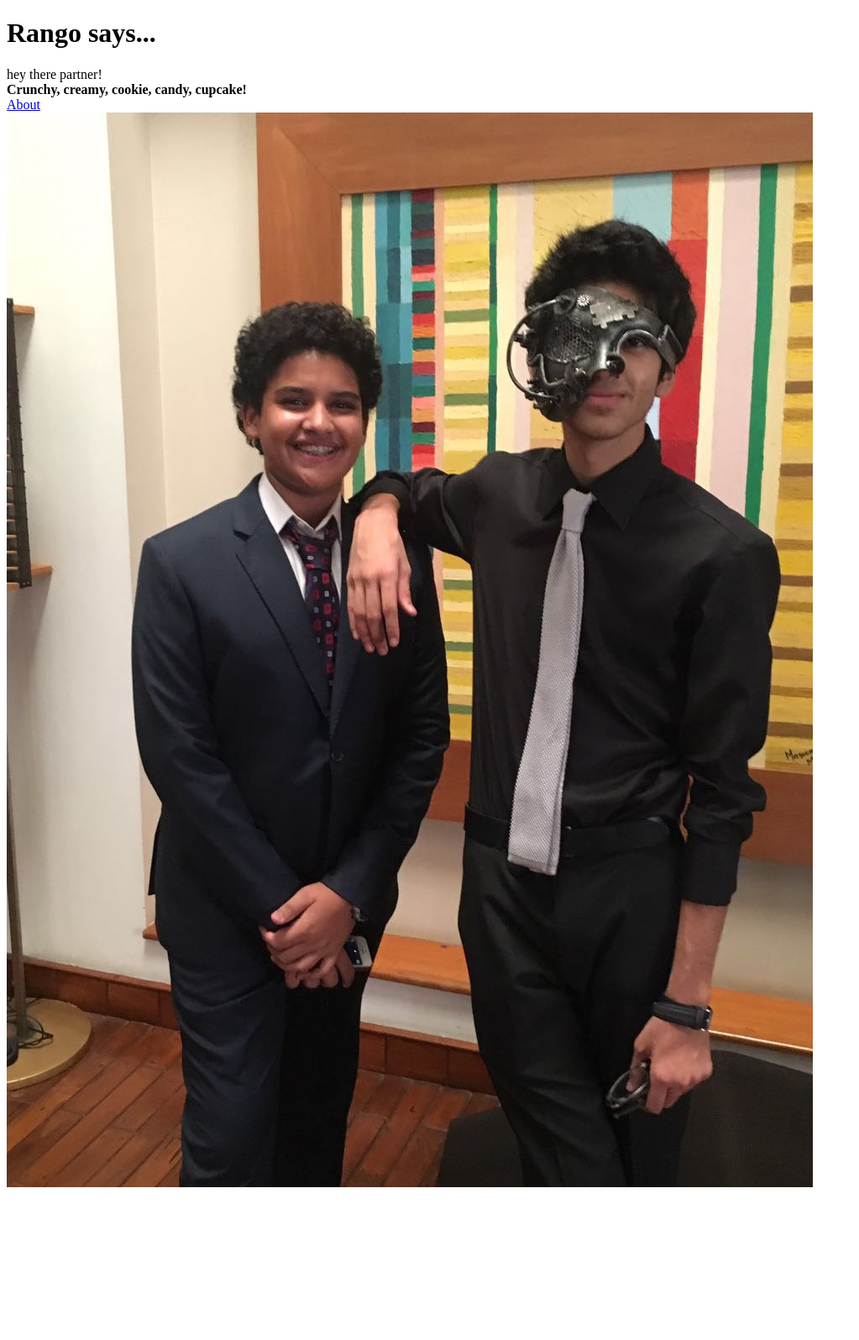
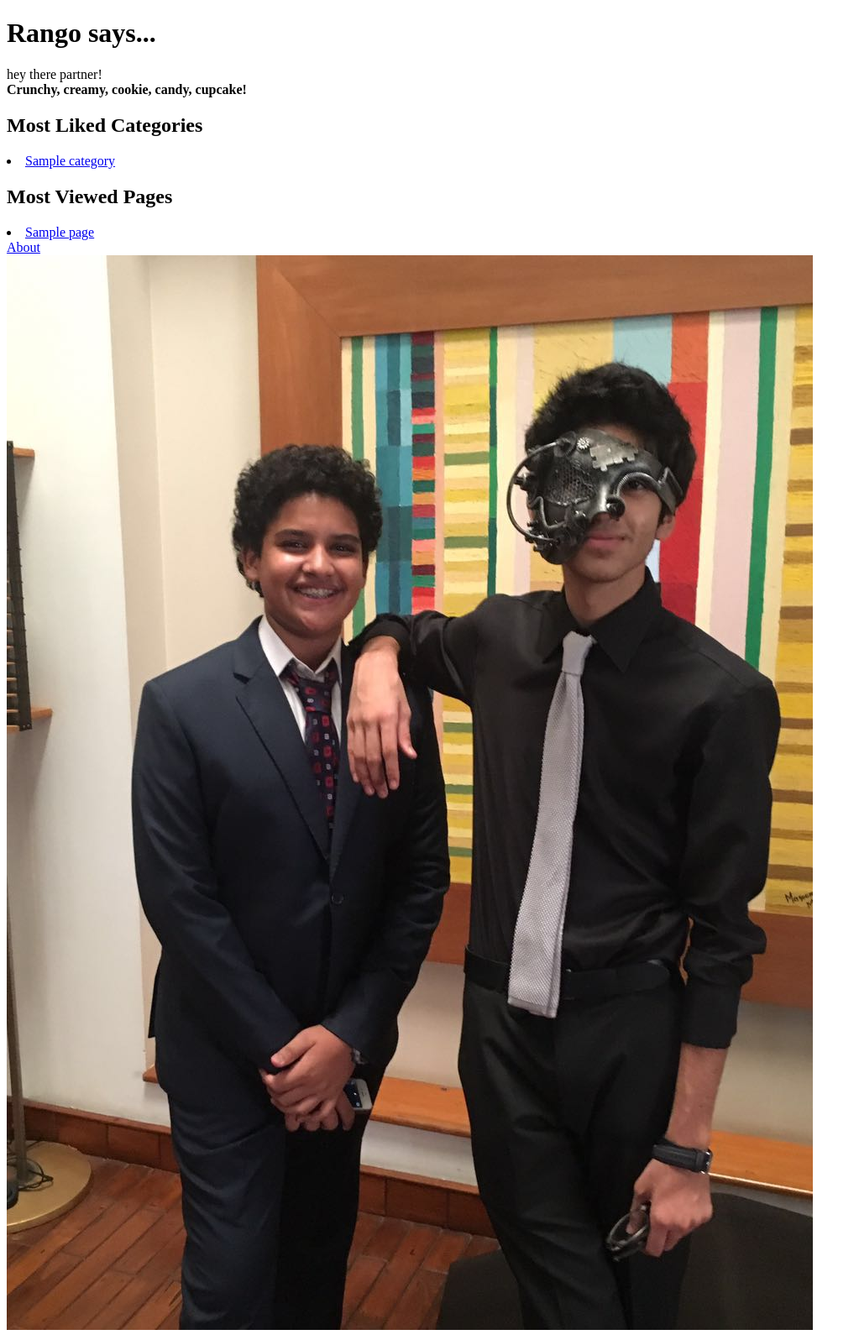
Before and after one commit to RazaKazi/-tango_with_django_project, a Django app: page / in a window 1280 px wide. Shown: the whole page at 84% size, without its empty margins (0-1023 px from the left). Before the commit the page ends 1414 px from the top, so only its background shows below. Run offline with Django 3.2, Linux system fonts and the light colour scheme; tables that the repository leaves empty hold one stand-in row (values such as "Sample post").

Commit message:
chapter 6 commit

```diff
--- a/rango/admin.py
+++ b/rango/admin.py
@@ -4,6 +4,10 @@ from rango.models import Category, Page
 class PageAdmin(admin.ModelAdmin):
     list_display = ('title', 'category', 'url')
 
+class CategoryAdmin(admin.ModelAdmin):
+	prepopulated_fields = {'slug': ('name',)}
+
 # Register your models here.
-admin.site.register(Category)
+
 admin.site.register(Page, PageAdmin)
+admin.site.register(Category, CategoryAdmin)
--- a/rango/models.py
+++ b/rango/models.py
@@ -1,10 +1,16 @@
 from django.db import models
+from django.template.defaultfilters import slugify
 
 # Create your models here.
 class Category(models.Model):
 	name = models.CharField(max_length=128, unique=True)
 	views = models.IntegerField(default=0)
 	likes = models.IntegerField(default=0)
+	slug = models.SlugField(unique=True)
+
+	def save(self, *args, **kwargs):
+		self.slug = slugify(self.name)
+		super(Category, self).save(*args, **kwargs)
 
 	class Meta:
 		verbose_name_plural = 'Categories'
--- a/rango/urls.py
+++ b/rango/urls.py
@@ -1,9 +1,9 @@
 from django.urls import path
 from rango import views
-from django.conf import settings
-from django.conf.urls.static import static
+
 app_name = 'rango'
 urlpatterns = [
 	path('', views.index, name='index'),
 	path('about/', views.about, name='about'),
-] + static(settings.MEDIA_URL, document_root=settings.MEDIA_ROOT)
+	path('category/<slug:category_name_slug>/',views.show_category, name='show_category'),
+]
--- a/rango/views.py
+++ b/rango/views.py
@@ -1,13 +1,48 @@
 from django.shortcuts import render
 from django.http import HttpResponse
+from rango.models import Category
+from rango.models import Page
 def index(request):
-	# Construct a dictionary to pass to the template engine as its context.
-	# Note the key boldmessage matches to {{ boldmessage }} in the template!
-	context_dict = {'boldmessage': 'Crunchy, creamy, cookie, candy, cupcake!'}
-	# Return a rendered response to send to the client.
-	# We make use of the shortcut function to make our lives easier.
-	# Note that the first parameter is the template we wish to use.
+	# Query the database for a list of ALL categories currently stored.
+	# Order the categories by the number of likes in descending order.
+	# Retrieve the top 5 only -- or all if less than 5.
+	# Place the list in our context_dict dictionary (with our boldmessage!)
+	# that will be passed to the template engine.
+	page_list = Page.objects.order_by('-views')[:5]
+	category_list = Category.objects.order_by('-likes')[:5]
+	context_dict = {}
+	context_dict['pages'] = page_list
+	context_dict['boldmessage'] = 'Crunchy, creamy, cookie, candy, cupcake!'
+	context_dict['categories'] = category_list
+	# Render the response and send it back!
 	return render(request, 'rango/index.html', context=context_dict)
+
+def show_category(request, category_name_slug):
+	# Create a context dictionary which we can pass
+	# to the template rendering engine.
+	context_dict = {}
+	try:
+		# Can we find a category name slug with the given name?
+		# If we can't, the .get() method raises a DoesNotExist exception.
+		# The .get() method returns one model instance or raises an exception.
+		category = Category.objects.get(slug=category_name_slug)
+		# Retrieve all of the associated pages.
+		# The filter() will return a list of page objects or an empty list.
+		pages = Page.objects.filter(category=category)
+		# Adds our results list to the template context under name pages.
+		context_dict['pages'] = pages
+		# We also add the category object from
+		# the database to the context dictionary.
+		# We'll use this in the template to verify that the category exists.
+		context_dict['category'] = category
+	except Category.DoesNotExist:
+		# We get here if we didn't find the specified category.
+		# Don't do anything -
+		# the template will display the "no category" message for us.
+		context_dict['category'] = None
+		context_dict['pages'] = None
+	# Go render the response and return it to the client.
+	return render(request, 'rango/category.html', context=context_dict)
 
 def about(request):
 	context_dict = {'boldmessage': 'This tutorial has been put together by Raza'}
--- a/templates/rango/index.html
+++ b/templates/rango/index.html
@@ -10,6 +10,31 @@
 			hey there partner! <br />
 			<strong>{{ boldmessage }}</strong><br />
 		</div>
+		<div>
+			<h2>Most Liked Categories</h2>
+			{% if categories %}
+				<u1>
+				{% for category in categories %}
+					<li><a href="/rango/category/{{ category.slug }}/">{{ category.name }}</a></li>
+				{% endfor %}
+				</u1>
+			{% else %}
+				<strong>There are no categories present.</strong>
+			{% endif %}
+		</div>
+		<div>
+			<h2>Most Viewed Pages</h2>
+			 {% if pages %}
+			 <u1>
+				{% for page in pages %}
+					<li><a href="{{ page.url }}">{{ page.title }}</a></li>
+				{% endfor %}
+				</u1>
+			{% else %}
+				<strong>There are no pages present.</strong>
+			{% endif %}
+
+		</div>
 
 		<div>
 			<a href="/rango/about/">About</a><br />
```
Also changed, not shown: populate_rango.py (+9 -9 lines), templates/rango/category.html (added, +28 -0 lines), rango/migrations/0004_category_slug.py (added).
